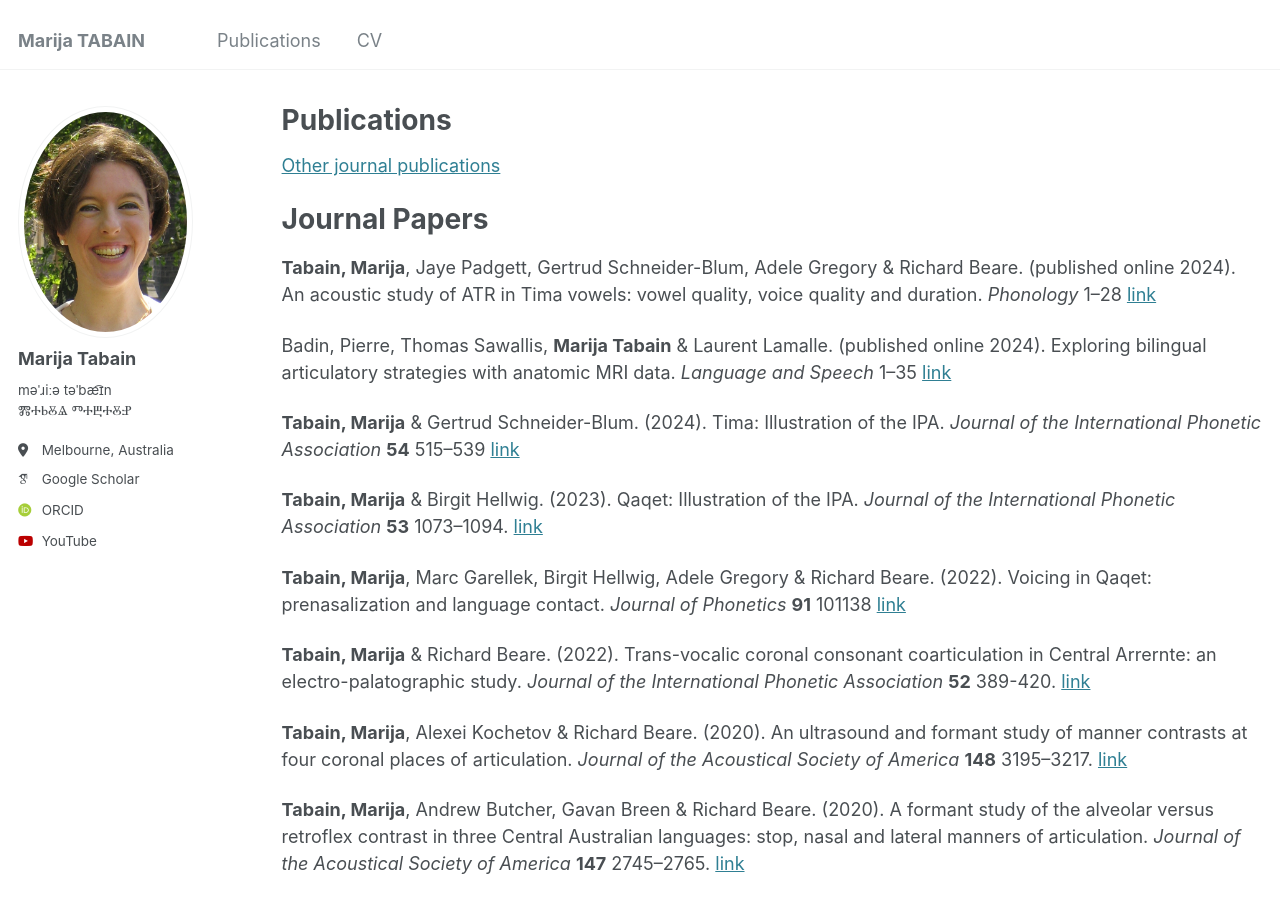
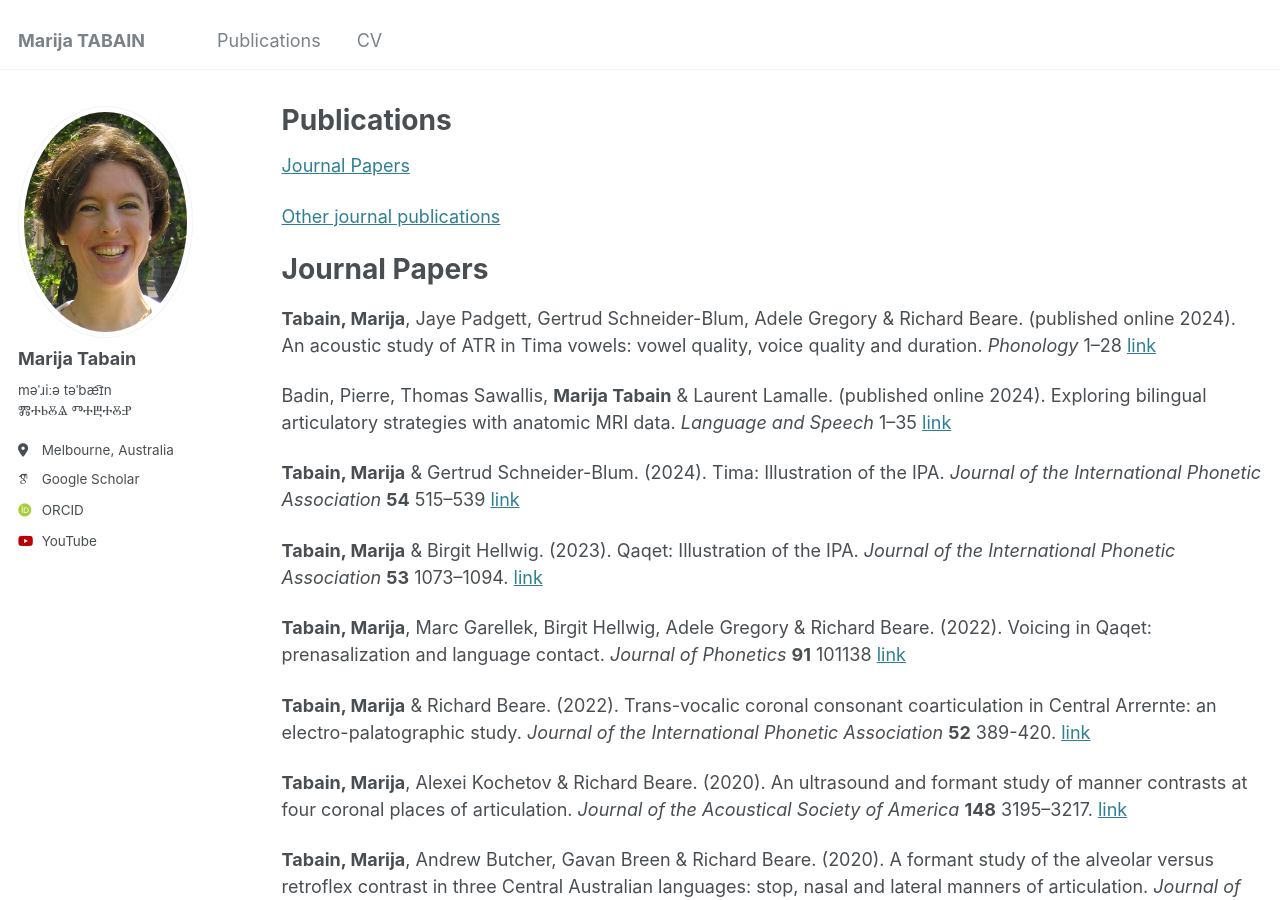
Before and after one commit to marijatabain/marijatabain.github.io, a Jekyll site: the page built from _pages/publications_mt.md, in a window 1280 px wide and 900 px high. Built offline with Jekyll 4.4.1, drawn with Linux system fonts in a browser that asks for light colours; some web fonts are replaced.

Commit message:
Update publications_mt.md

```diff
--- a/_pages/publications_mt.md
+++ b/_pages/publications_mt.md
@@ -4,6 +4,8 @@ title: "Publications"
 permalink: /publications_mt/
 author_profile: true
 ---
+
+[Journal Papers](#journal-papers)
 
 [Other journal publications](#other-journal-publications)
 
```
